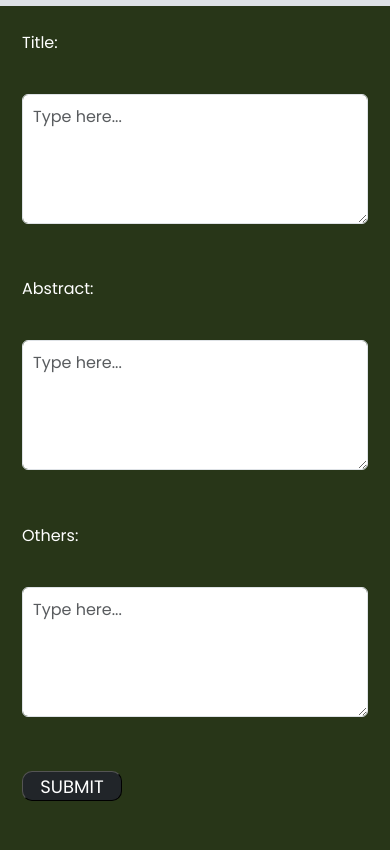
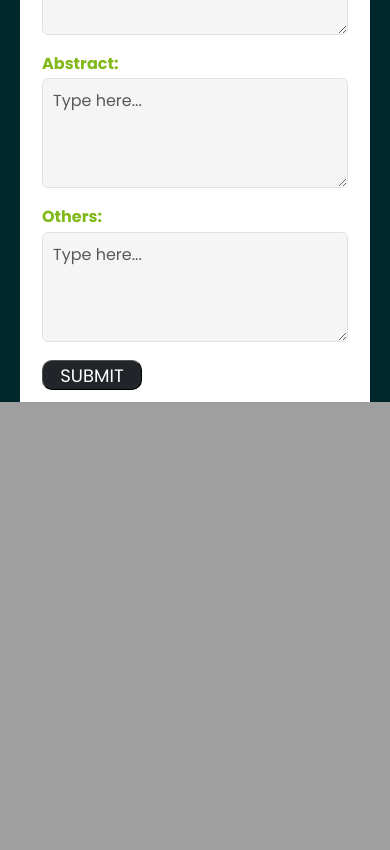
Before and after one commit to irisheart13/root_2, a PHP site: page /login/research_coor/review_coor.php?id=2&type=research in a window 390 px wide. Shown: the part 885-1735 px from the top of the page. After the commit the page ends 1287 px from the top, so only its background shows below. Run offline with PHP 8.4, Linux system fonts and the light colour scheme; a user stored in the database is signed in; data comes from the database, SQL or seed files in the repository.

Commit message:
New Update 031 at school

```diff
--- a/index.css
+++ b/index.css
@@ -51,7 +51,6 @@ body{
 }
 
 .main{
-    padding:0;
     margin:0;
 
     /* border: 1px solid white; */
--- a/login/research_coor/research_coor.php
+++ b/login/research_coor/research_coor.php
@@ -127,7 +127,7 @@
                                     <input type="hidden" name="id" value="<?= $row['id'] ?>">
                                     <td>
                                         <select name="notification" class="custom-select">
-                                            <option class="custom-option" value="" disabled selected>Select</option>
+                                            <option class="custom-option" value="">Select</option>
                                             <option class="custom-option" value="For Revision" <?= ($row['notification'] == 'For Revision') ? 'selected' : '' ?>>For Revision</option>
                                             <option class="custom-option" value="Scheduled for Research Proposal Presentation" <?= ($row['notification'] == 'Scheduled for Research Proposal Presentation') ? 'selected' : '' ?>>Scheduled for Research Proposal Presentation</option>
                                             <option class="custom-option" value="Scheduled for Final Research Presentation" <?= ($row['notification'] == 'Scheduled for Final Research Presentation') ? 'selected' : '' ?>>Scheduled for Final Research Presentation</option>
@@ -142,7 +142,7 @@
                                     </td>
                                     <td>
                                         <select name="research_status" class="custom-select">
-                                            <option class="custom-option" value="" disabled selected>Select</option>
+                                            <option class="custom-option" value="">Select</option>
                                             <option class="custom-option" value="Presented" <?= ($row['research_status'] == 'Presented') ? 'selected' : '' ?>>Presented</option>
                                             <option class="custom-option" value="Implemented" <?= ($row['research_status'] == 'Implemented') ? 'selected' : '' ?>>Implemented</option>
                                         </select>
--- /dev/null
+++ b/login/research_coor/review_coor.css
@@ -0,0 +1,129 @@
+/* Poppins Regular */
+@font-face {
+    font-family: 'Poppins';
+    src: url('/Root_1/Poppins/Poppins-Regular.ttf') format('truetype');
+    font-weight: 400;
+    font-style: normal;
+}
+
+/* Poppins Bold */
+@font-face {
+    font-family: 'Poppins';
+    src: url('/Root_1/Poppins/Poppins-Bold.ttf') format('truetype');
+    font-weight: 700;
+    font-style: normal;
+}
+
+/* Poppins Italic */
+@font-face {
+    font-family: 'Poppins';
+    src: url('/Root_1/Poppins/Poppins-Italic.ttf') format('truetype');
+    font-weight: 400;
+    font-style: italic;
+}
+
+/* Poppins Light */
+@font-face {
+    font-family: 'Poppins';
+    src: url('/Root_1/Poppins/Poppins-Light.ttf') format('truetype');
+    font-weight: 300;
+    font-style: normal;
+}
+:root {
+    --bs-body-font-size: 16px;
+    --bs-body-bg: #00272B !important;
+    --bs-body-font-family: 'Poppins', sans-serif !important;
+}
+
+body{
+    padding: 20px 25px 20px 15px;
+    width: 100vw;
+    height:100vh;
+
+    font-size: var(--bs-body-font-size);
+    font-family: var(--bs-body-font-family) !important;
+    color: white;
+
+    background-color: var(--bs-body-bg) !important;
+    overflow-y: visible;
+    overflow-x: hidden;
+
+    /* border: 1px solid red; */
+}
+
+.main{
+    margin:0;
+    /* border: 1px solid white; */
+}
+/*Nav Bar Design START*/
+.navBarSection{
+    padding:0;
+}
+.row{
+    padding:0;
+}
+.img-logo{
+    width:40px;
+    height:40px;
+}
+.txt-welcome{
+    font-weight: 700;
+    font-size:20px;
+    color: #80B918;
+}
+.txt-email{
+    font-size: 14px;
+    color: #80B918;
+}
+/*Nav Bar Design END*/
+
+/*pdfComment Section START*/
+.pdfCommentSection{
+    margin-top: 20px;
+}
+    .com_sec{
+        background-color: white;
+        color: white;
+        height: 600px;
+        padding: 10px;
+    }
+    label{
+        color: #80B918;
+        padding-top: 15px;
+        font-weight: 700;
+    }
+    .txt-comment{
+        color: #80B918;
+        font-size: 18px;
+    }
+    .custom-textarea{
+        background-color: #f5f5f5 !important;
+        padding: 10px;
+        width: 100%;
+        height: 110px;
+    }
+    .btn-submit{
+        margin-right: 20px;
+
+        border-width: 1px;
+        border-radius: 10px;
+
+        width: 100px;
+        height: 30px;
+        color: white;
+        background-color: #212529;
+
+        font-size: 18px;
+    }
+
+/*pdfComment Section END*/
+
+@media (max-width: 576px)  {
+    body{
+        padding: 20px;
+    }
+    .txt-email{
+        font-size: 11px;
+    }
+
+}
--- a/login/research_coor/review_coor.php
+++ b/login/research_coor/review_coor.php
@@ -50,171 +50,41 @@
     <link href="/root_2/dist/css/bootstrap.min.css" rel="stylesheet">
     <script src="/root_2/dist/js/bootstrap.bundle.min.js"></script>
 
+    <link href="review_coor.css" rel="stylesheet">
 </head>
-<style>
-    /* Poppins Regular */
-    @font-face {
-        font-family: 'Poppins';
-        src: url('/root_2/Poppins/Poppins-Regular.ttf') format('truetype');
-        font-weight: 400;
-        font-style: normal;
-    }
-
-    /* Poppins Bold */
-    @font-face {
-        font-family: 'Poppins';
-        src: url('/root_2/Poppins/Poppins-Bold.ttf') format('truetype');
-        font-weight: 700;
-        font-style: normal;
-    }
-
-    /* Poppins Italic */
-    @font-face {
-        font-family: 'Poppins';
-        src: url('/root_2/Poppins/Poppins-Italic.ttf') format('truetype');
-        font-weight: 400;
-        font-style: italic;
-    }
-
-    /* Poppins Light */
-    @font-face {
-        font-family: 'Poppins';
-        src: url('/root_2/Poppins/Poppins-Light.ttf') format('truetype');
-        font-weight: 300;
-        font-style: normal;
-    }
-
-    body{
-        margin: 0;
-        padding: 0;
-        overflow-y: visible;
-        overflow-x:hidden;
-
-        font-family: 'Poppins';
-
-        background-color: #dee2e6;
-    }
-
-    .container-fluid{
-        margin:0;
-        padding:0;
-    }
-
-    /*Nav Bar Design START*/
-    .nav-bar{
-        position: absolute;
-        top: 0;
-        left: 0;
-
-        width: 100vw;
-        height: 40px;
-
-        margin: 0;
-        padding: 0;
-
-        background-color: #212529;
-    }
-   .logout{
-        display: flex;
-        justify-content: flex-end;
-        padding: 8px;
-    }
-    .btn-logout{
-        margin-right: 20px;
-
-        border: none;
-        border-radius: 10px;
-
-        width: 100px;
-        height: 25px;
-        padding-bottom: 0px;
-
-        background-color: #f5f5f5;
-    }
-    .user-display{
-        display: flex;
-        align-items: center;
-        padding-top: 8px;
-        padding-left: 30px;
-        padding-bottom: 0px;
-        font-size: 18px;
-        color: white;
-    }
-    /*Nav Bar Design END*/
-
-    /*Viewer START*/
-    .viewer{
-        margin-top: 40px;
-        padding: 0;
-        width: 100vw;
-    }
-    /*Viewer END*/
-
-    /*PDF Viewer START*/
-    #pdfViewer{
-        height:100vh;
-    }
-    /*PDF Viewer END*/
-
-    /*Comment Section Design START*/
-    .com_sec{
-        background-color: #283618;
-        color: white;
-        height: 100vh;
-        padding: 10px;
-    }
-    label{
-        padding-top: 15px;
-    }
-    .custom-textarea{
-        padding: 10px;
-        width: 100%;
-        height: 130px;
-    }
-    .btn-submit{
-        margin-right: 20px;
-
-        border-width: 1px;
-        border-radius: 10px;
-
-        width: 100px;
-        height: 30px;
-        color: white;
-        background-color: #212529;
-
-        font-size: 18px;
-    }
-
-    /*Comment Section Design END*/
-
-</style>
 <body>
-    <div class="container-fluid">
+    <div class="container-fluid main">
         <!--Nav Section START-->
-        <div class="row nav-bar">
-            <div class="col-6 user-display">
-                <p>Hello, <?php echo $user_name; ?>!</p>
+        <section class="navBarSection">
+            <div class="row">
+                <div class="col-2 col-md-1 p-0 d-flex align-items-center justify-content-center justify-content-md-end logo">
+                    <img src="/Root_2/img/plmun_logo.png" alt="logo" class="img-logo">
                 </div>
-            <div class="col-6 logout">
-                <form action="/root_2/logout.php" method="post">
-                    <button type="submit" class="btn-logout">Logout</button>
-                </form>
+                <div class="col-4 col-md-2 welcome p-0 ps-md-2 d-flex align-items-center">
+                    <span class="txt-welcome">WELCOME</span>
+                </div>
+                <div class="col-6 col-md-3 offset-md-6 d-flex align-items-center justify-content-end p-0">
+                    <span class="txt-email align-items-center wrap">plmuncomm@plmun.edu.ph</span>
                 </div>
             </div>
+        </section>
         <!--Nav Section END-->
 
-        <!--Content Section START-->
-        <div class="viewer">
+        <!--Pdf Comment Section START-->
+        <section class="pdfCommentSection">
+            <div class=row>
+                <div class="col-12 col-md-9 p-0">
+                    <!-- PDF VIEWER USING IFRAME -->
+                    <iframe id="pdfViewer" src="<?= htmlspecialchars($file_path) ?>" width="100%" height="600px" style="border: none;"></iframe>
+                </div>
+                <div class="col-12 col-md-3 p-0 commentSection">
                     <form method="POST" action="submitComment_coor.php">
-                <div class=" container-fluid row">
-                    <div class="col-12 col-md-9">
-                        <!-- PDF VIEWER USING IFRAME -->
-                         <iframe id="pdfViewer" src="<?= htmlspecialchars($file_path) ?>" width="100%" style="border: none;"></iframe>
-                    </div>
-                    <div class="col-12 col-md-3">
                         <input type="hidden" name="id" value="<?= htmlspecialchars($_GET['id'] ?? '') ?>">
                         <input type="hidden" name="type" value="<?= htmlspecialchars($_GET['type'] ?? 'research') ?>">
-                        <div class="row com_sec">
+                            <div class="row com_sec m-0 ">
+                                <div class="col-12">
+                                    <label class="txt-comment">COMMENT HERE YOUR INSIGHTS ABOUT THE</label>
+                                </div>
                                 <div class="col-12">
                                     <label>Title:</label>
                                 </div>
@@ -237,11 +107,21 @@
                                     <button type="submit" name="submit" class="btn-submit">SUBMIT</button>
                                 </div>
                             </div>
+                    </form>
                 </div>
             </div>
-            </form>
+        </section>
+        <!--Pdf Comment Section END-->
+
+        <!-- Recent Comment Section START -->
+        <section class="recentCommentSection">
+            <div class="row">
+                <div class="col-11 mx-auto">
+
                 </div>
-        <!--Content Section END-->
+            </div>
+        </section>
+        <!-- Recent Comment Section END -->
     </div>
 
 </body>
```
Also changed, not shown: 2 other files. Lines whose indentation alone changed are shown as unchanged.
